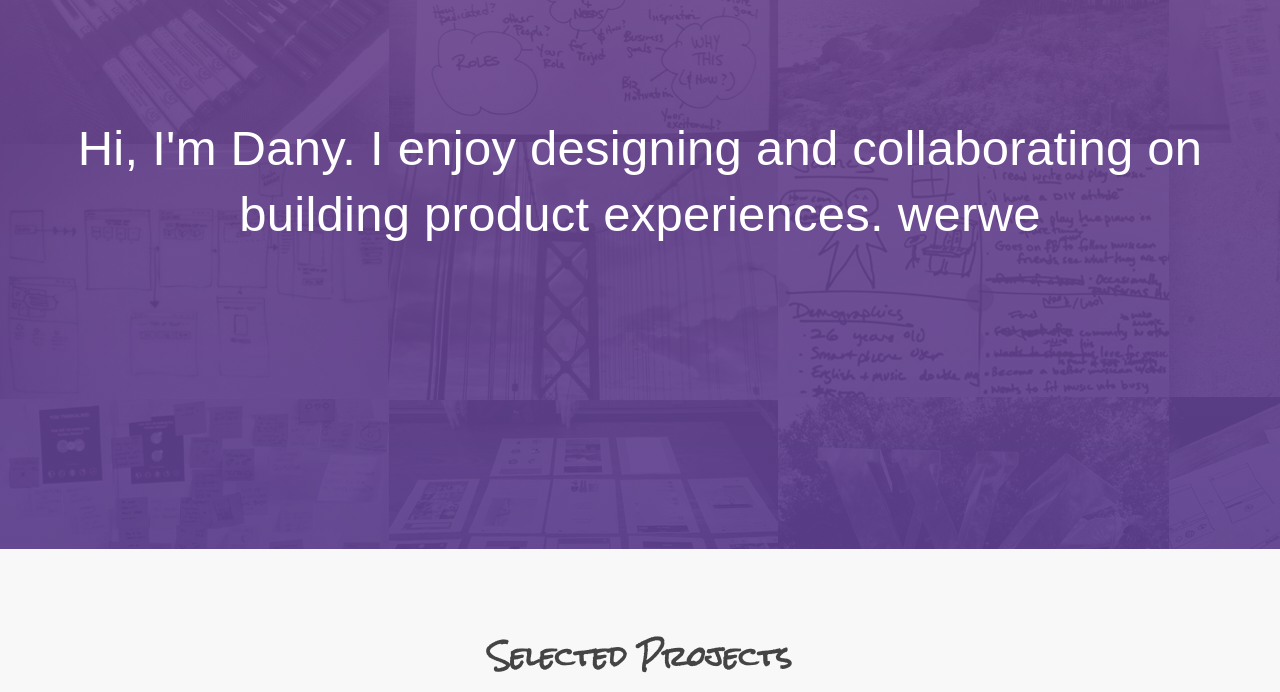
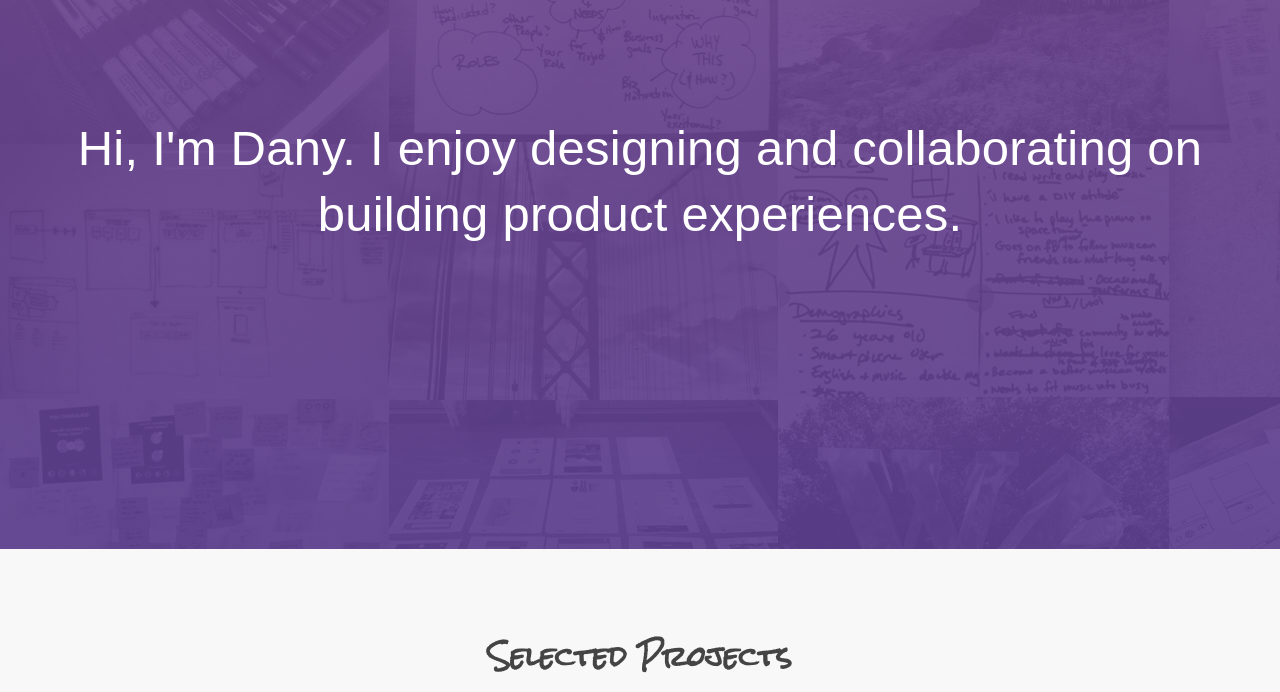
Before and after one commit to danymsan/danymarie.com, a plain HTML site: page index.html in a window 1280 px wide. Shown: the part 108-800 px from the top of the page. Drawn offline with Linux system fonts and the light colour scheme; a web font is replaced by a local one.

Commit message:
Testing on live site

```diff
--- a/index.html
+++ b/index.html
@@ -48,7 +48,7 @@
 
 	<div class="intro">
 		<div class="container text-center">
-			<h1 class="mtm">Hi, I'm Dany. I enjoy designing and collaborating on building product experiences. werwe</h1>
+			<h1 class="mtm">Hi, I'm Dany. I enjoy designing and collaborating on building product experiences.</h1>
 			<!-- <h2 class="mtl">"A hidden connection is stronger than an obvious one."</h2> -->
 		</div>
 	</div>
```
